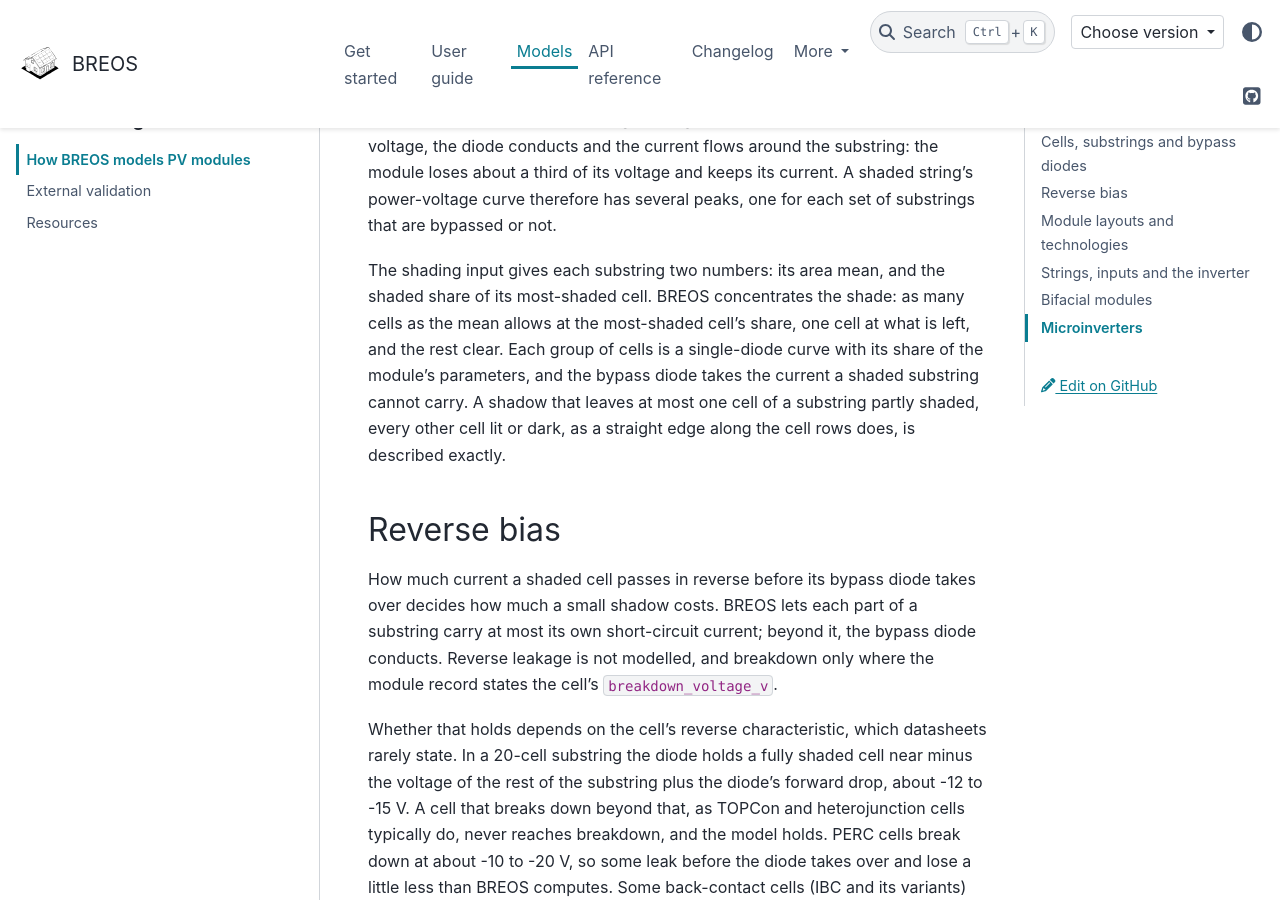
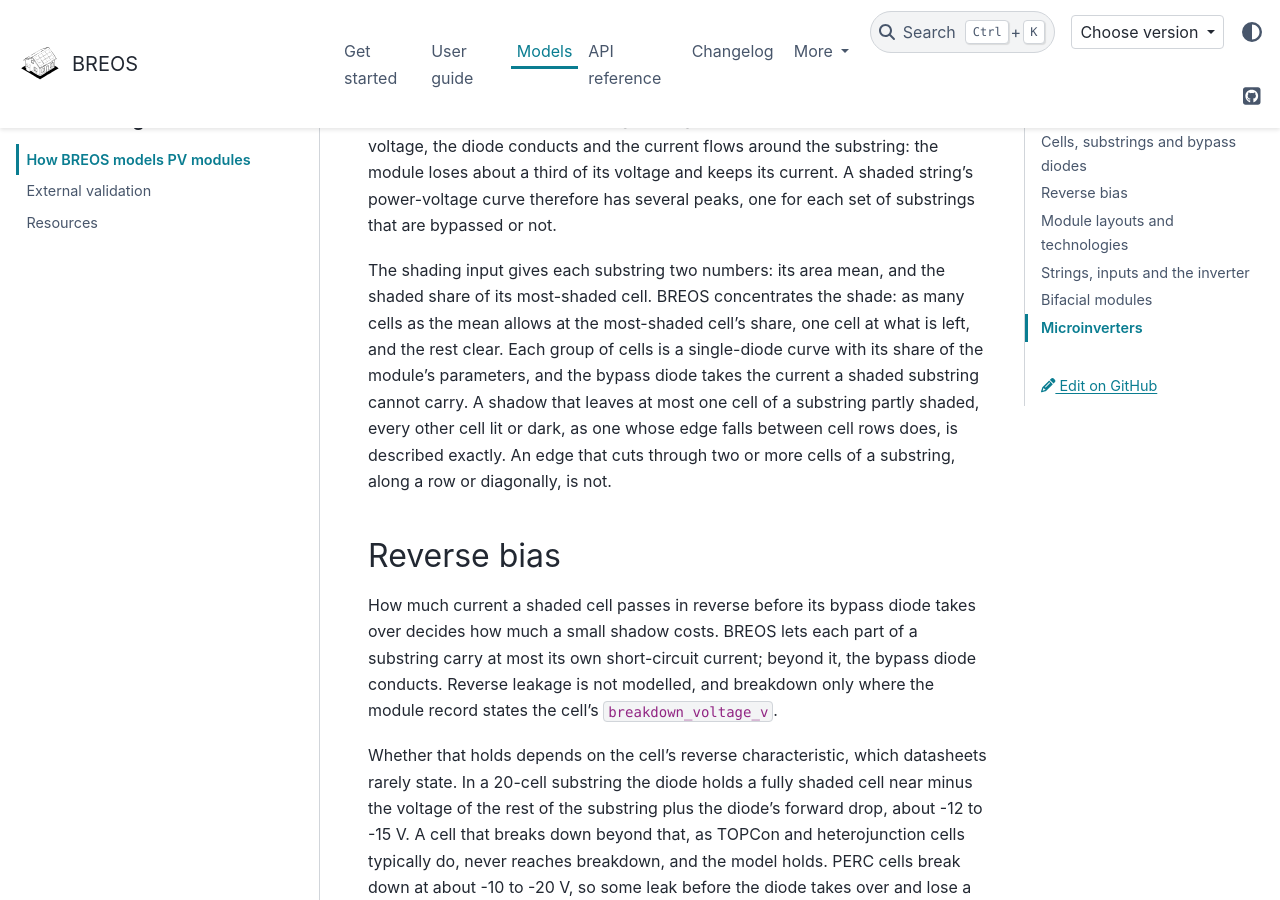
Before and after one commit to Str4vinci/breos, a Sphinx documentation site: the page built from docs/modeling/pv-modules.md, in a window 1280 px wide and 900 px high, scrolled down 804 px. Built offline with Sphinx 7.4.7 and the PyData theme 0.15.4, drawn with Linux system fonts in a browser that asks for light colours; pages that are not in the unit, such as notebooks, are missing from menus; comment, search, counter and statistics services are not loaded; some of the changed text lies outside the part shown.

Commit message:
docs: an edge through a cell row is not exact either
A half-cut chain is two cells wide, so an edge that cuts through a row
leaves two cells partly shaded. Exactness now names only shade whose edge
falls between cell rows.

```diff
--- a/docs/modeling/pv-modules.md
+++ b/docs/modeling/pv-modules.md
@@ -36,8 +36,10 @@ cells as the mean allows at the most-shaded cell's share, one cell at what is
 left, and the rest clear. Each group of cells is a single-diode curve with
 its share of the module's parameters, and the bypass diode takes the current
 a shaded substring cannot carry. A shadow that leaves at most one cell of a
-substring partly shaded, every other cell lit or dark, as a straight edge
-along the cell rows does, is described exactly.
+substring partly shaded, every other cell lit or dark, as one whose edge
+falls between cell rows does, is described exactly. An edge that cuts
+through two or more cells of a substring, along a row or diagonally, is
+not.
 
 ## Reverse bias
 
@@ -88,7 +90,7 @@ can have front-contact or back-contact cells.
 |---|---|---|
 | Full-cell (60 or 72 cells) | One chain, three substrings, three diodes | Represented |
 | Half-cut (120 or 144 half-cells) | Two half-chains in parallel on each diode, top and bottom | Represented, each half with its own shade: see below |
-| Back-contact with low breakdown voltage (some IBC and variants) | Either of the above | With `breakdown_voltage_v`: straight-edged shadows represented, partly shaded cells around a dark one understated. Without: losses overstated |
+| Back-contact with low breakdown voltage (some IBC and variants) | Either of the above | With `breakdown_voltage_v`: shade with at most one partly shaded cell per chain represented, partly shaded cells around a dark one understated. Without: losses overstated |
 | Shingled | Cell strips overlapped into parallel strip-strings | Not represented |
 | Thin film (CdTe, CIGS) | Long narrow cells across the module, few or no diodes | Not represented |
 
```
Also changed, not shown: design/adr/0009-module-electrical-layout.md (+5 -4 lines), docs/how-to/sky-model-and-horizon.md (+1 -1 lines).
